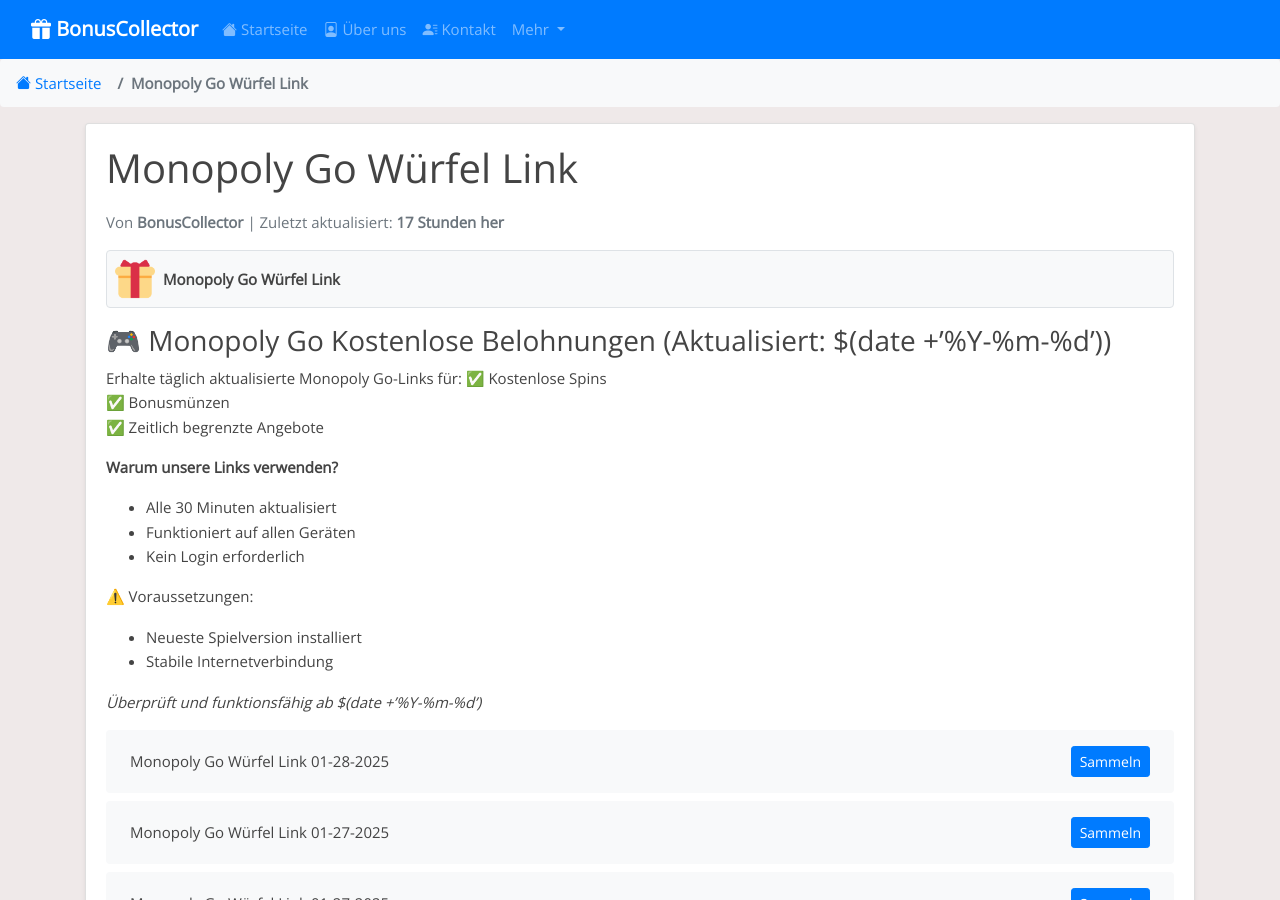
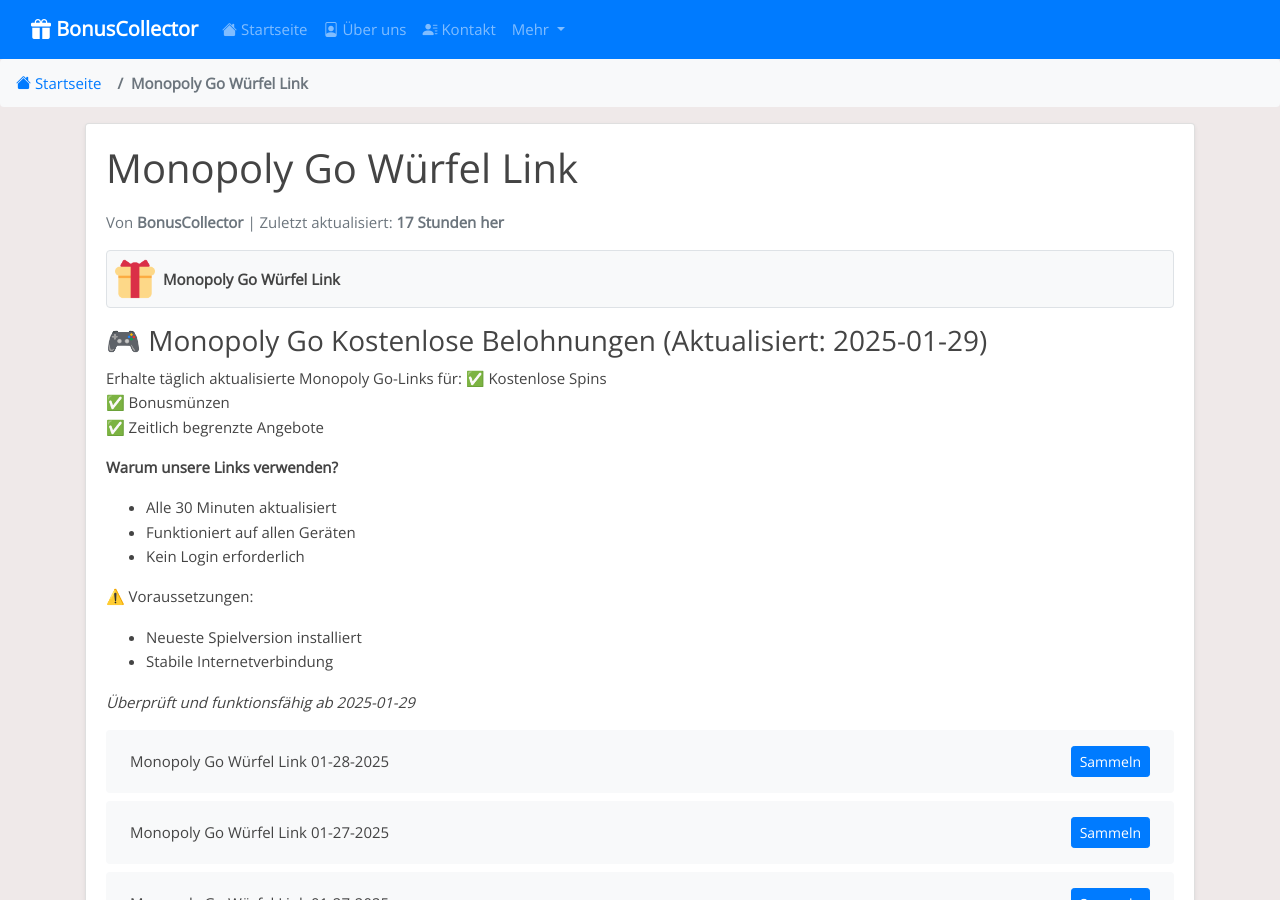
Before and after one commit to Prollad99/bs-de, a Jekyll site: the page built from _posts/2025-01-18-monopoly-go.md, in a window 1280 px wide and 900 px high. Built offline with Jekyll 4.4.1, drawn with Linux system fonts in a browser that asks for light colours.

Commit message:
Staged changes

```diff
--- a/_includes/monopoly-go_post.html
+++ b/_includes/monopoly-go_post.html
@@ -1,4 +1,4 @@
-### 🎮 Monopoly Go Kostenlose Belohnungen (Aktualisiert: $(date +'%Y-%m-%d'))
+### 🎮 Monopoly Go Kostenlose Belohnungen (Aktualisiert: 2025-01-29)
 
 Erhalte täglich aktualisierte Monopoly Go-Links für:
 ✅ Kostenlose Spins
@@ -14,4 +14,4 @@
 - Neueste Spielversion installiert
 - Stabile Internetverbindung
 
-*Überprüft und funktionsfähig ab $(date +'%Y-%m-%d')*
+*Überprüft und funktionsfähig ab 2025-01-29*
```
Also changed, not shown: _includes/monopoly-go_footer.html (line endings or trailing spaces).
